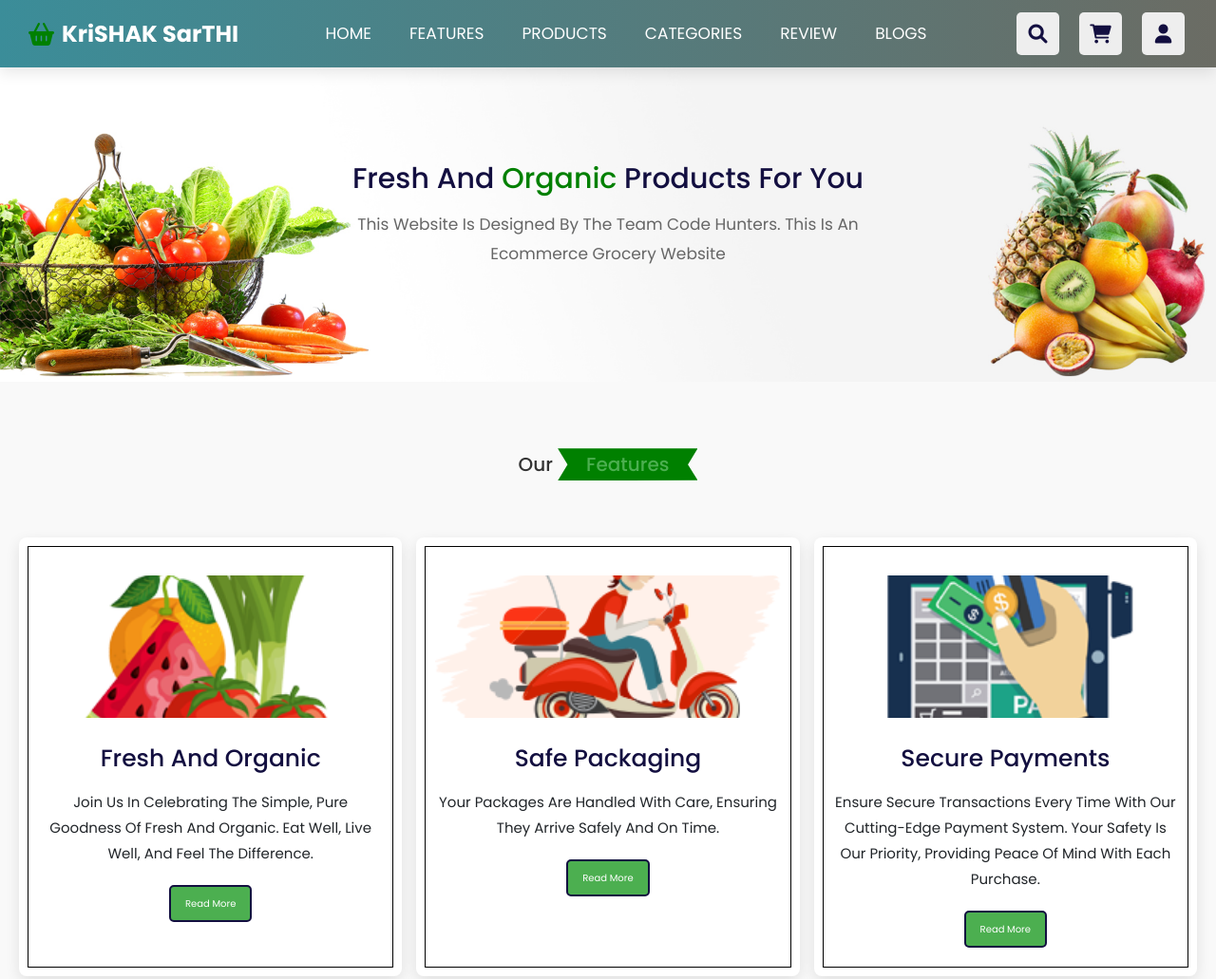
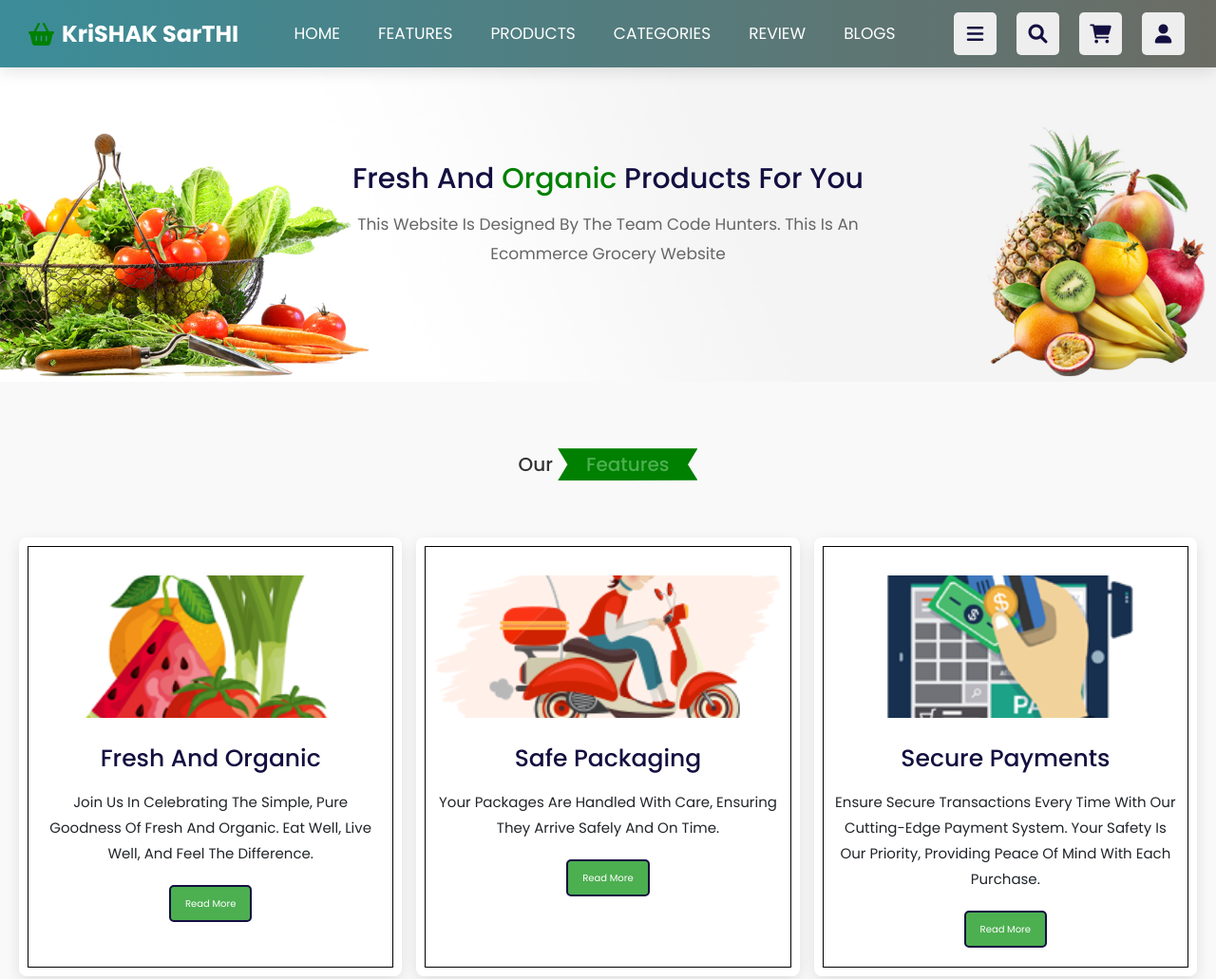
Before and after one commit to PUJADUTTA13/code-hunters, a plain HTML site: page index.html in a window 1280 px wide. Shown: the top 1031 px of the page at 95% size. Drawn offline with nearby package versions, Linux system fonts and the light colour scheme.

Commit message:
Update index.html

```diff
--- a/index.html
+++ b/index.html
@@ -37,6 +37,7 @@
 
       <!-- Icons (Search, Cart, Login) -->
       <div class="icons">
+          <div class="fa fa-bars" id="menu-btn"></div>
         <div class="fa fa-search" id="search-btn"></div>
         <div class="fa fa-shopping-cart" id="cart-btn"></div>
         <div class="fa fa-user" id="login-btn"></div>
```
